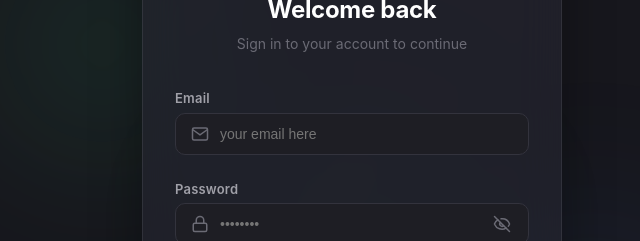
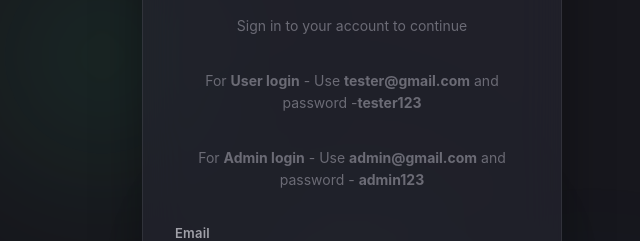
Before and after one commit to catmoreak/Fundledger-OpenSource, a React (Vite) app: page / in a window 1280 px wide. Shown: the part 173-414 px from the top of the page, without its empty margins (288-928 px from the left). Built offline with nearby package versions, Linux system fonts and the light colour scheme; no server answers.

Commit message:
added user and admim creds

```diff
--- a/src/pages/auth/Login.tsx
+++ b/src/pages/auth/Login.tsx
@@ -136,7 +136,8 @@ const Login: FC = () => {
 
         <h2 style={titleStyle}>Welcome back</h2>
         <p style={subtitleStyle}>Sign in to your account to continue</p>
-
+       <p style={subtitleStyle}>For <b>User login</b> - Use <b>tester@gmail.com</b> and password -<b>tester123</b> </p>
+        <p style={subtitleStyle}>For <b>Admin login</b> - Use <b>admin@gmail.com</b> and password - <b>admin123</b></p>
         {error && (
           <div style={errorBox}>
             <svg width="16" height="16" viewBox="0 0 24 24" fill="none" stroke="currentColor" strokeWidth="2" style={{ flexShrink: 0 }}>
```
